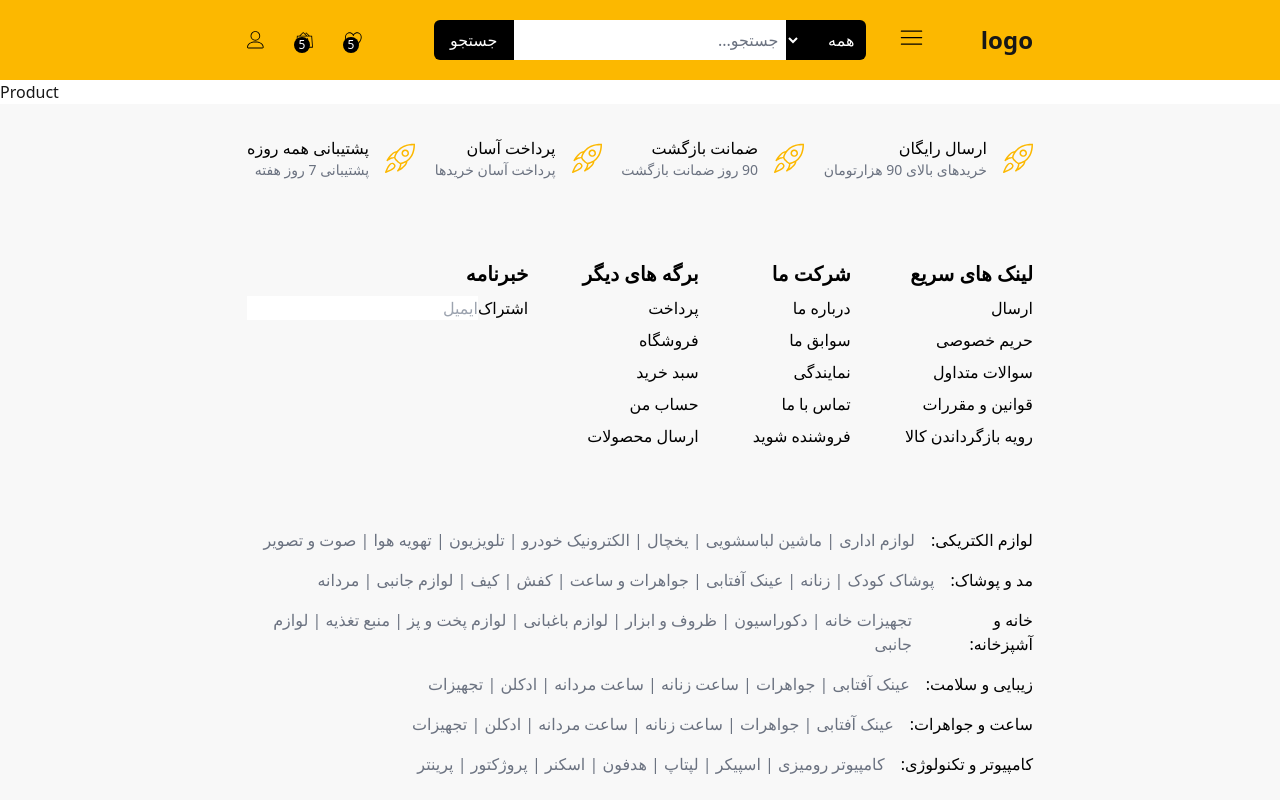
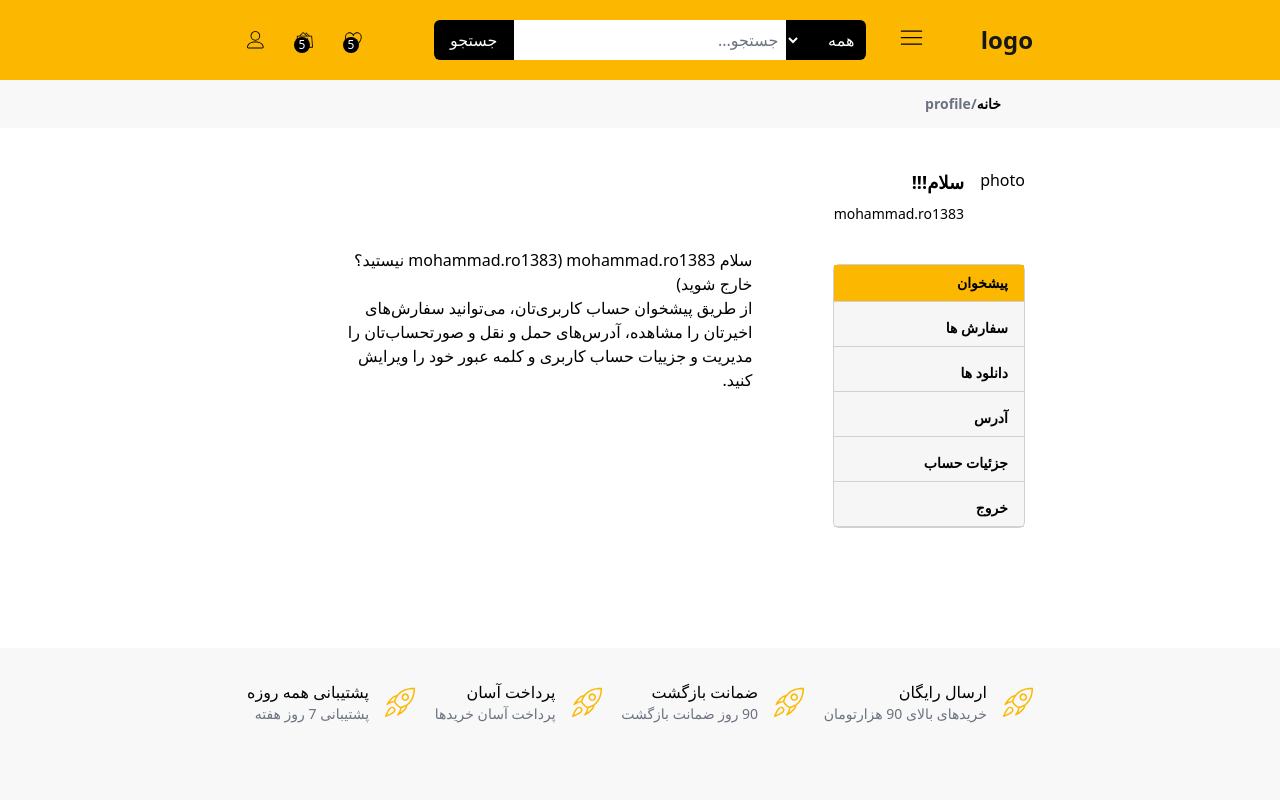
Before and after one commit to mohammad-nm/shopit, a Next.js app: page /profile in a window 1280 px wide. Shown: the top 800 px of the page. Built offline with nearby package versions, Linux system fonts and the light colour scheme.

Commit message:
Update Profile page

```diff
--- a/app/profile/page.tsx
+++ b/app/profile/page.tsx
@@ -1,11 +1,45 @@
 import Footer from "@/components/Footer";
 import Navbar from "@/components/Navbar";
-
+import Route from "@/components/Route";
 export default function MyAccount() {
   return (
-    <div>
+    <div className="bg-[#fff] ">
       <Navbar />
-      <div>Product</div>
+      <Route />
+      <div
+        className=" flex max-w-[850px] mx-auto p-10 text-black mb-20"
+        dir="rtl"
+      >
+        <div className="w-1/4 ">
+          <div className="flex gap-4 mb-10">
+            <div>photo</div>
+            <div className="flex flex-col gap-2">
+              <div className="font-bold text-lg">سلام!!!</div>
+              <div className="text-sm">mohammad.ro1383</div>
+            </div>
+          </div>
+          <div className="flex flex-col gap-y-2 font-bold text-sm bg-[#f6f6f6] border border-[#d1d1d1] rounded-md w-full">
+            <div className="border-b border-[#d1d1d1] bg-[#fcb800] px-4 py-2">
+              پیشخوان
+            </div>
+            <div className="border-b border-[#d1d1d1] px-4 py-2">سفارش ها</div>
+            <div className="border-b border-[#d1d1d1] px-4 py-2">دانلود ها</div>
+            <div className="border-b border-[#d1d1d1] px-4 py-2">آدرس</div>
+            <div className="border-b border-[#d1d1d1] px-4 py-2">
+              جزئیات حساب
+            </div>
+            <div className="border-b border-[#d1d1d1] px-4 py-2">خروج</div>
+          </div>
+        </div>
+        <div className="w-3/4 p-20">
+          <div>سلام mohammad.ro1383 (mohammad.ro1383 نیستید؟ خارج شوید)</div>
+          <div>
+            از طریق پیشخوان حساب کاربری‌تان، می‌توانید سفارش‌های اخیرتان را
+            مشاهده، آدرس‌های حمل و نقل و صورتحساب‌تان را مدیریت و جزییات حساب
+            کاربری و کلمه عبور خود را ویرایش کنید.
+          </div>
+        </div>
+      </div>
       <Footer />
     </div>
   );
--- a/components/Route.tsx
+++ b/components/Route.tsx
@@ -6,15 +6,15 @@ export default function Route() {
   const pathname = usePathname();
 
   return (
-    <div className="bg-[#f8f8f8]">
+    <div className="bg-[#f8f8f8] ">
       <div
-        className="h-14 flex  items-center p-10 text-black max-w-[850px] mx-auto"
+        className="h-10 flex text-sm items-center p-6 text-black max-w-[850px] mx-auto"
         dir="rtl"
       >
-        <Link href="/" className="text-xl font-bold mr-10 hover:text-blue-500">
+        <Link href="/" className=" font-bold mr-10 hover:text-blue-500">
           خانه
         </Link>
-        <div className="text-xl font-bold text-gray-500"> {pathname}</div>
+        <div className="font-bold text-gray-500"> {pathname}</div>
       </div>
     </div>
   );
```
